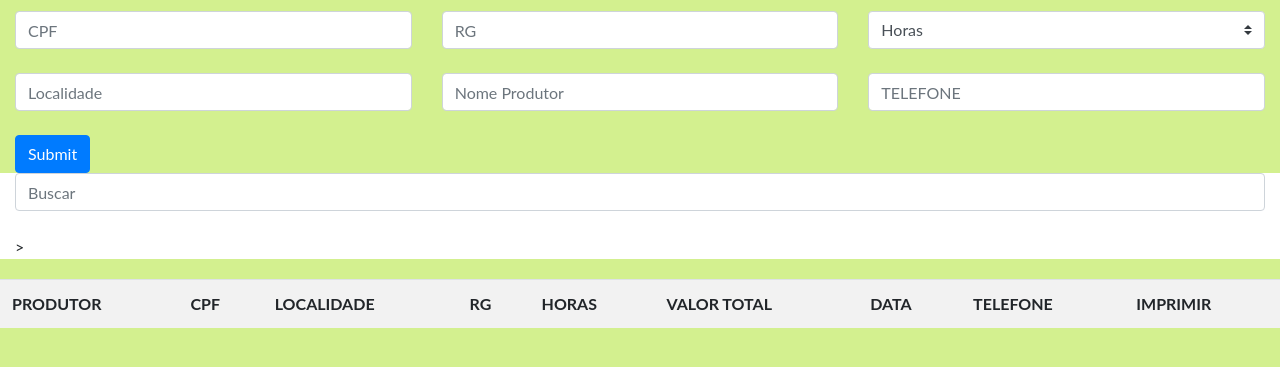
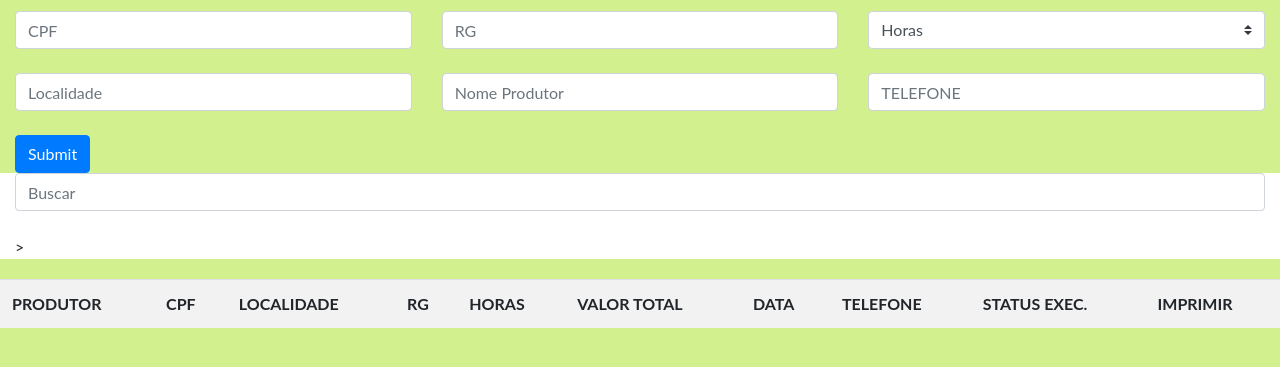
Before and after one commit to jonaslimav/agricultura.oros, a website: page vamosplantar/vamosplantar2023.html in a window 1280 px wide. Shown: the part 135-502 px from the top of the page. Drawn offline with nearby package versions, Linux system fonts and the light colour scheme; no server answers; sample sign-in values are in the browser's storage.

Commit message:
alterações trator

```diff
--- a/vamosplantar/vamosplantar2023.html
+++ b/vamosplantar/vamosplantar2023.html
@@ -108,6 +108,7 @@
                 <td scope="col"><strong>VALOR TOTAL</strong></td>
                 <td scope="col"><strong>DATA</strong></td>
                 <td scope="col"> <strong>TELEFONE</strong></td>
+                <td scope="col"> <strong>STATUS EXEC.</strong></td>
                 <td scope="col"><strong>IMPRIMIR</strong></td>
 
                </strong>
```
